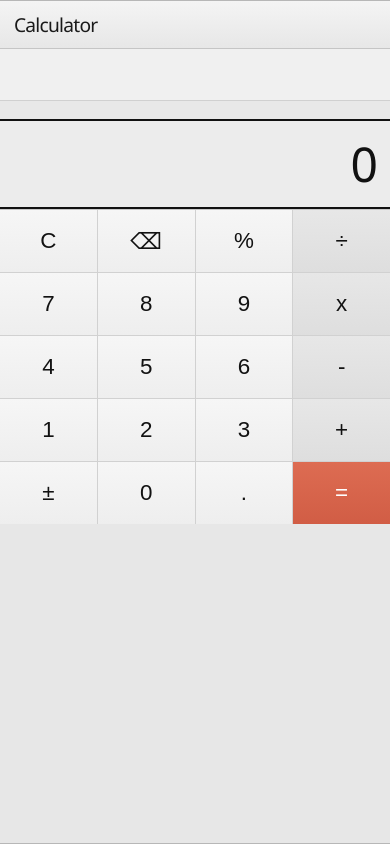
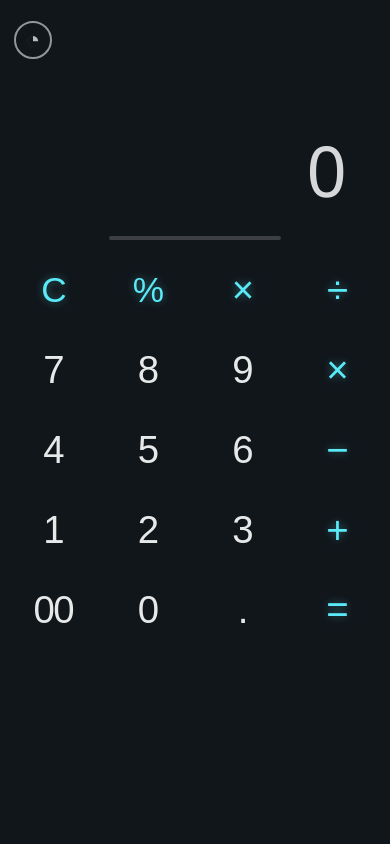
Before and after one commit to DinushaShashini/Calculator, a React (Vite) app: page / in a window 390 px wide. Built offline with nearby package versions, Linux system fonts and the light colour scheme.

Commit message:
adding icon to the history

```diff
--- a/src/App.css
+++ b/src/App.css
@@ -2,8 +2,8 @@
   min-height: 100vh;
   display: flex;
   justify-content: center;
-  align-items: flex-start;
-  background: #d3d3d3;
+  align-items: center;
+  background: #000000;
   font-family: "Segoe UI", Tahoma, sans-serif;
 }
 
@@ -11,20 +11,18 @@
   width: 100%;
   display: flex;
   justify-content: center;
-  padding: 40px 0 0;
-  box-sizing: border-box;
+  align-items: center;
+  min-height: 100vh;
+  background: #000000;
 }
 
 .Calculator {
-  width: min(820px, 92vw);
-  background: #e7e7e7;
-  border: 1px solid #b7b7b7;
-  border-radius: 10px 10px 0 0;
-  box-shadow: 0 8px 18px rgba(0, 0, 0, 0.08), inset 0 1px 0 rgba(255, 255, 255, 0.7);
+  width: min(100vw, 520px);
+  min-height: 100vh;
+  background: #11161b;
+  position: relative;
   overflow: hidden;
-  transform: scale(1.08);
-  transform-origin: top center;
-  position: relative;
+  box-sizing: border-box;
 }
 
 .shell {
@@ -38,46 +36,159 @@
   bottom: 0;
   width: 0;
   overflow: hidden;
-  background: linear-gradient(#f5f5f5, #ececec);
-  border-right: 1px solid #d0d0d0;
-  transition: width 0.25s ease, padding 0.25s ease, opacity 0.25s ease;
+  background: rgba(12, 15, 20, 0.98);
+  border-right: 1px solid rgba(255,255,255,0.08);
+  transition: width 0.25s ease, opacity 0.25s ease;
   display: flex;
   flex-direction: column;
-  gap: 8px;
   opacity: 0;
   padding: 0;
-  z-index: 3;
+  z-index: 5;
 }
 
 .sidebar-panel.open {
-  width: 260px;
-  padding: 16px 12px;
+  width: 280px;
   opacity: 1;
+  padding: 12px 12px 0;
 }
 
 .sidebar-topbar {
-  height: 52px;
+  height: 62px;
   display: flex;
   align-items: center;
   justify-content: flex-start;
-  padding-left: 8px;
-  border-bottom: 1px solid #d0d0d0;
+  padding-left: 10px;
+  border-bottom: 1px solid rgba(255,255,255,0.08);
 }
 
 .main-panel {
   position: relative;
   z-index: 1;
-  min-width: 0;
   width: 100%;
+  min-height: 100vh;
+  background: #11161b;
+}
+
+.top-strip {
+  display: flex;
+  align-items: center;
+  justify-content: flex-start;
+  gap: 22px;
+  height: 94px;
+  padding-left: 18px;
+}
+
+.menu-button {
+  display: inline-flex;
+  align-items: center;
+  justify-content: center;
+  width: 44px;
+  height: 44px;
+  font-size: 1.8rem;
+  color: rgba(255,255,255,0.7);
+  background: transparent;
+  border: 2px solid rgba(255,255,255,0.55);
+  border-radius: 50%;
+  cursor: pointer;
+  padding: 0;
+  line-height: 1;
+}
+
+.display-wrap {
+  min-height: 150px;
+  display: flex;
+  flex-direction: column;
+  justify-content: flex-end;
+  align-items: flex-end;
+  padding: 0 26px 18px 18px;
+}
+
+.display {
+  display: flex;
+  justify-content: flex-end;
+  align-items: flex-end;
+  width: 100%;
+  font-size: clamp(1.6rem, 4vw, 3.1rem);
+  line-height: 1.2;
+  color: rgba(255,255,255,0.92);
+  letter-spacing: -0.04em;
+  font-weight: 300;
+  text-align: right;
+  opacity: 0.9;
+}
+
+.result {
+  display: flex;
+  justify-content: flex-end;
+  align-items: center;
+  min-height: 40px;
+  font-size: clamp(2.6rem, 7vw, 5rem);
+  line-height: 1;
+  color: rgba(255,255,255,0.98);
+  text-align: right;
+  margin-top: 8px;
+  letter-spacing: -0.06em;
+  font-weight: 300;
+}
+
+.button-row-separator {
+  width: 44%;
+  height: 4px;
+  margin: 6px auto 14px;
+  border-radius: 999px;
+  background: rgba(255,255,255,0.18);
+}
+
+.buttons {
+  display: grid;
+  grid-template-columns: repeat(4, minmax(0, 1fr));
+  gap: 12px 16px;
+  padding: 0 18px 18px;
+  box-sizing: border-box;
+}
+
+.buttons button {
+  height: 92px;
+  border: none;
+  background: transparent;
+  color: rgba(255,255,255,0.9);
+  font-size: 3.1rem;
+  font-weight: 300;
+  cursor: pointer;
+  padding: 0;
+  border-radius: 0;
+  letter-spacing: -0.04em;
+  transition: opacity 0.12s ease, transform 0.12s ease;
+}
+
+.buttons button.operator,
+.buttons button.equal,
+.buttons button.btn-clear,
+.buttons button.btn-percent {
+  color: #5aeaf7;
+  text-shadow: 0 0 8px rgba(90, 234, 247, 0.4);
+}
+
+.buttons button:hover {
+  opacity: 0.9;
+}
+
+.buttons button:active {
+  transform: scale(0.98);
+}
+
+.buttons .btn-clear,
+.buttons .btn-percent {
+  font-size: 3rem;
 }
 
 .history-header {
-  font-size: 0.8rem;
+  font-size: 0.75rem;
   font-weight: 700;
-  letter-spacing: 0.12em;
+  letter-spacing: 0.18em;
   text-transform: uppercase;
-  color: #555;
-  padding: 4px 6px;
+  color: rgba(255,255,255,0.75);
+  padding: 12px 8px 8px;
 }
 
 .history-item,
@@ -85,293 +196,88 @@
   width: 100%;
   margin: 0;
   text-align: left;
-  background: #efefef;
-  border: 1px solid #d7d7d7;
-  border-radius: 8px;
-  padding: 10px 12px;
-  color: #1f1f1f;
-  font-size: 0.95rem;
+  background: transparent;
+  border: none;
+  border-bottom: 1px solid rgba(255,255,255,0.06);
+  border-radius: 0;
+  padding: 12px 6px;
+  color: rgba(255,255,255,0.9);
   box-sizing: border-box;
 }
 
 .history-item {
+  display: flex;
+  align-items: center;
+  justify-content: space-between;
+  gap: 14px;
   cursor: pointer;
 }
 
-.history-empty {
-  color: #666;
+.history-text {
+  display: flex;
+  flex-direction: column;
+  align-items: flex-start;
+  flex: 1;
+  min-width: 0;
 }
 
-.window-header {
-  display: flex;
-  align-items: center;
-  justify-content: space-between;
-  height: 62px;
-  padding: 0 18px 0 16px;
-  background: linear-gradient(#f4f4f4, #e7e7e7);
-  border-bottom: 1px solid #c5c5c5;
+.history-expression {
+  color: rgba(255,255,255,0.7);
+  font-size: 0.95rem;
 }
 
-.window-title {
-  font-size: 2rem;
-  font-weight: 500;
-  color: #1a1a1a;
+.history-result {
+  color: rgba(255,255,255,0.97);
+  font-size: 1.7rem;
   letter-spacing: -0.04em;
 }
 
-.window-controls {
-  display: flex;
-  align-items: center;
-  gap: 18px;
-  font-size: 1.5rem;
-  color: #1e1e1e;
-}
-
-.control {
-  display: inline-flex;
-  align-items: center;
-  justify-content: center;
-  width: 18px;
-  height: 18px;
-  line-height: 1;
-}
-
-.control.square {
-  font-size: 1.2rem;
-}
-
-.mode-bar {
-  display: flex;
-  align-items: center;
-  justify-content: flex-start;
-  height: 66px;
-  padding: 0 18px;
-  background: #f0f0f0;
-  border-bottom: 1px solid #d0d0d0;
-}
-
-.menu-button {
-  display: inline-flex;
-  align-items: center;
-  justify-content: center;
-  width: 42px;
-  height: 42px;
-  font-size: 2rem;
-  color: #202020;
-  cursor: pointer;
-  background: transparent;
-  border: none;
-  padding: 0;
-}
-
-.history-panel {
-  background: #f7f7f7;
-  border-bottom: 1px solid #d7d7d7;
-  padding: 12px 14px 16px;
-  display: flex;
-  flex-direction: column;
-  gap: 8px;
-}
-
-.history-header {
-  font-size: 0.9rem;
-  font-weight: 600;
-  text-transform: uppercase;
-  letter-spacing: 0.08em;
-  color: #555;
-}
-
-.history-item,
-.history-empty {
-  width: 100%;
-  text-align: left;
-  background: #eeeeee;
-  border: 1px solid #d9d9d9;
-  border-radius: 8px;
-  padding: 10px 12px;
-  color: #1f1f1f;
-  font-size: 0.95rem;
-}
-
-.history-item {
-  cursor: pointer;
+.history-operator {
+  color: #5aeaf7;
+  font-size: 1.9rem;
+  min-width: 20px;
+  text-align: center;
 }
 
 .history-empty {
-  color: #666;
+  color: rgba(255,255,255,0.6);
 }
 
-.display-wrap {
-  padding: 18px 0 0;
-  background: #e8e8e8;
-}
+@media (max-width: 540px) {
+  .Calculator {
+    width: 100vw;
+    min-height: 100vh;
+  }
 
-.display {
-  display: flex;
-  justify-content: flex-end;
-  align-items: center;
-  min-height: 150px;
-  padding: 0 24px;
-  background: #ececec;
-  border: 2px solid #111;
-  border-left: 0;
-  border-right: 0;
-  font-size: 5.9rem;
-  line-height: 1;
-  color: #111;
-  box-sizing: border-box;
-  letter-spacing: -0.04em;
-}
+  .top-strip {
+    height: 80px;
+    padding-left: 14px;
+  }
 
-.result {
-  display: flex;
-  justify-content: flex-end;
-  align-items: center;
-  padding: 10px 22px 0;
-  font-size: 1.2rem;
-  color: #303030;
-}
-
-.history {
-  display: none;
-}
-
-.buttons {
-  display: grid;
-  grid-template-columns: repeat(4, minmax(0, 1fr));
-  gap: 1px;
-  background: #d1d1d1;
-  border-top: 1px solid #c7c7c7;
-}
-
-.buttons button {
-  height: 98px;
-  border: none;
-  background: linear-gradient(#f6f6f6, #eeeeee);
-  color: #121212;
-  font-size: 2.3rem;
-  font-weight: 500;
-  cursor: pointer;
-  padding: 0;
-  border-radius: 0;
-  transition: transform 0.12s ease, filter 0.12s ease;
-}
-
-.buttons button.operator {
-  background: linear-gradient(#e7e7e7, #dedede);
-}
-
-.buttons button.equal {
-  background: linear-gradient(#dd6c52, #d15d45);
-  color: #fff;
-}
-
-.buttons button:hover {
-  filter: brightness(0.98);
-}
-
-.buttons button:active {
-  transform: translateY(1px);
-}
-
-@media (max-width: 1024px) {
-  .Calculator {
-    width: min(92vw, 760px);
-    transform: scale(1);
+  .menu-button {
+    width: 38px;
+    height: 38px;
+    font-size: 1.5rem;
   }
 
   .display {
-    min-height: 130px;
-    font-size: 5rem;
+    font-size: 4.4rem;
+    min-height: 84px;
+    padding-right: 20px;
   }
 
-  .buttons button {
-    height: 86px;
-    font-size: 2rem;
-  }
-}
-
-@media (max-width: 760px) {
-  .Calculator-container {
-    padding-top: 16px;
-  }
-
-  .Calculator {
-    width: min(94vw, 520px);
-  }
-
-  .window-header {
-    height: 54px;
-    padding: 0 14px;
-  }
-
-  .window-title {
-    font-size: 1.4rem;
-  }
-
-  .mode-bar {
-    height: 52px;
-    padding: 0 14px;
-  }
-
-  .menu-button {
-    width: 34px;
-    height: 34px;
-    font-size: 1.7rem;
-  }
-
-  .display {
-    min-height: 104px;
-    font-size: 3.8rem;
-    padding: 0 18px;
+  .buttons {
+    gap: 8px 12px;
+    padding: 0 12px 16px;
   }
 
   .buttons button {
     height: 72px;
-    font-size: 1.7rem;
+    font-size: 2.4rem;
+  }
+
+  .buttons .btn-clear,
+  .buttons .btn-percent {
+    font-size: 2.2rem;
   }
 }
-
-@media (max-width: 480px) {
-  .app {
-    align-items: stretch;
-    background: #d5d5d5;
-  }
-
-  .Calculator-container {
-    width: 100%;
-    padding: 0;
-  }
-
-  .Calculator {
-    width: 100vw;
-    min-height: 100vh;
-    border-radius: 0;
-    border-left: none;
-    border-right: none;
-    transform: none;
-  }
-
-  .window-header {
-    height: 48px;
-  }
-
-  .window-title {
-    font-size: 1.2rem;
-  }
-
-  .display {
-    min-height: 90px;
-    font-size: 3rem;
-    padding: 0 14px;
-  }
-
-  .buttons button {
-    height: 62px;
-    font-size: 1.4rem;
-  }
-
-  .sidebar-panel.open {
-    width: 220px;
-  }
-}
--- a/src/components/Calculator.jsx
+++ b/src/components/Calculator.jsx
@@ -19,14 +19,12 @@ function Calculator() {
       }
 
       const last = prev.slice(-1);
-
       if (["+", "-", "*", "/"].includes(last)) {
         return prev.slice(0, -1) + operator;
       }
 
       return prev + operator;
     });
-
     setResult("");
   };
 
@@ -35,70 +33,26 @@ function Calculator() {
       const parts = prev.split(/[+\-*/()]/);
       const currentNumber = parts[parts.length - 1];
 
-      if (currentNumber.includes(".")) {
-        return prev;
-      }
-
+      if (currentNumber.includes(".")) return prev;
       if (!prev || ["+", "-", "*", "/", "("].includes(prev.slice(-1))) {
         return prev + "0.";
       }
 
       return prev + ".";
     });
-
     setResult("");
   };
 
   const handlePercentage = () => {
     setExpression((prev) => {
       if (!prev) return "";
-
       const match = prev.match(/(\d+\.?\d*)$/);
-
       if (!match) return prev;
 
       const number = match[1];
       const percentage = Number(number) / 100;
-
       return prev.slice(0, prev.length - number.length) + percentage;
     });
-
-    setResult("");
-  };
-
-  const handleBracket = (bracket) => {
-    setExpression((prev) => prev + bracket);
-    setResult("");
-  };
-
-  const handlePlusMinus = () => {
-    setExpression((prev) => {
-      if (!prev) {
-        return "-";
-      }
-
-      const match = prev.match(/(\d+\.?\d*)$/);
-
-      if (!match) {
-        return prev;
-      }
-
-      const number = match[1];
-      const startIndex = prev.length - number.length;
-
-      if (startIndex === 0) {
-        return "-" + number;
-      }
-
-      const beforeNumber = prev.slice(0, startIndex);
-
-      if (beforeNumber.endsWith("-")) {
-        return beforeNumber.slice(0, -1) + number;
-      }
-
-      return beforeNumber + "-" + number;
-    });
-
     setResult("");
   };
 
@@ -107,17 +61,11 @@ function Calculator() {
     setResult("");
   };
 
-  const handleBackspace = () => {
-    setExpression((prev) => prev.slice(0, -1));
-    setResult("");
-  };
-
   const handleCalculate = () => {
     if (!expression) return;
 
     try {
       const answer = evaluate(expression);
-
       if (!Number.isFinite(answer)) {
         setResult("Cannot divide by zero");
         return;
@@ -129,7 +77,7 @@ function Calculator() {
 
       setResult(formattedAnswer);
       setHistory((prev) => [{ expression, result: formattedAnswer }, ...prev]);
-    } catch (error) {
+    } catch {
       setResult("Invalid expression");
     }
   };
@@ -137,6 +85,13 @@ function Calculator() {
   const handleHistoryClick = (item) => {
     setExpression(item.expression);
     setResult(item.result);
+  };
+
+  const getHistoryOperator = (expressionText) => {
+    if (!expressionText) return "=";
+    const operators = ["+", "-", "*", "/"];
+    const found = [...expressionText].reverse().find((char) => operators.includes(char));
+    return found || "=";
   };
 
   const handleButtonClick = (value) => {
@@ -149,30 +104,23 @@ function Calculator() {
       case "C":
         handleClear();
         break;
-      case "⌫":
-        handleBackspace();
-        break;
       case "%":
         handlePercentage();
         break;
-      case "/":
-      case "x":
-        handleOperator(value === "x" ? "*" : "/");
+      case "÷":
+        handleOperator("/");
+        break;
+      case "×":
+        handleOperator("*");
         break;
       case "+":
       case "-":
       case "*":
+      case "/":
         handleOperator(value);
         break;
       case ".":
         handleDecimal();
-        break;
-      case "(":
-      case ")":
-        handleBracket(value);
-        break;
-      case "±":
-        handlePlusMinus();
         break;
       case "=":
         handleCalculate();
@@ -188,14 +136,19 @@ function Calculator() {
         <div className={`sidebar-panel ${isHistoryOpen ? "open" : ""}`}>
           <div className="sidebar-topbar">
             <button className="menu-button" onClick={() => setIsHistoryOpen((prev) => !prev)} aria-label="Toggle history">
-              ≡
+              ◔
             </button>
           </div>
+
           <div className="history-header">History</div>
           {history.length > 0 ? (
             history.map((item, index) => (
               <button key={`${item.expression}-${index}`} className="history-item" onClick={() => handleHistoryClick(item)}>
-                {item.expression} = {item.result}
+                <div className="history-text">
+                  <span className="history-expression">{item.expression}</span>
+                  <span className="history-result">{item.result}</span>
+                </div>
+                <span className="history-operator">{getHistoryOperator(item.expression)}</span>
               </button>
             ))
           ) : (
@@ -204,42 +157,44 @@ function Calculator() {
         </div>
 
         <div className="main-panel">
-          <div className="window-header">
-            <div className="window-title">Calculator</div>
+          <div className="top-strip">
+            <button className="menu-button" onClick={() => setIsHistoryOpen((prev) => !prev)} aria-label="Toggle history">
+              ◔
+            </button>
           </div>
 
-          <div className="mode-bar" />
+          <div className="display-wrap">
+            <div className="display">{expression || "0"}</div>
+            {result && <div className="result">= {result}</div>}
+          </div>
 
-          <div className="display-wrap">
-          <div className="display">{expression || "0"}</div>
-          {result && <div className="result">= {result}</div>}
-        </div>
+          <div className="button-row-separator" />
 
           <div className="buttons">
-            <button onClick={() => handleButtonClick("C")}>C</button>
-            <button onClick={() => handleButtonClick("⌫")}>⌫</button>
-            <button onClick={() => handleButtonClick("%")}>%</button>
-            <button className="operator" onClick={() => handleButtonClick("/")}>÷</button>
+            <button className="btn-clear" onClick={() => handleButtonClick("C")}>C</button>
+            <button className="btn-percent" onClick={() => handleButtonClick("%")}>%</button>
+            <button className="operator" onClick={() => handleButtonClick("×")}>×</button>
+            <button className="operator" onClick={() => handleButtonClick("÷")}>÷</button>
 
             <button onClick={() => handleButtonClick("7")}>7</button>
             <button onClick={() => handleButtonClick("8")}>8</button>
             <button onClick={() => handleButtonClick("9")}>9</button>
-            <button className="operator" onClick={() => handleButtonClick("x")}>x</button>
+            <button className="operator" onClick={() => handleButtonClick("×")}>×</button>
 
             <button onClick={() => handleButtonClick("4")}>4</button>
             <button onClick={() => handleButtonClick("5")}>5</button>
             <button onClick={() => handleButtonClick("6")}>6</button>
-            <button className="operator" onClick={() => handleButtonClick("-")}>-</button>
+            <button className="operator" onClick={() => handleButtonClick("-")}>−</button>
 
             <button onClick={() => handleButtonClick("1")}>1</button>
             <button onClick={() => handleButtonClick("2")}>2</button>
             <button onClick={() => handleButtonClick("3")}>3</button>
             <button className="operator" onClick={() => handleButtonClick("+")}>+</button>
 
-            <button onClick={() => handleButtonClick("±")}>±</button>
+            <button onClick={() => handleButtonClick("0")}>00</button>
             <button onClick={() => handleButtonClick("0")}>0</button>
             <button onClick={() => handleButtonClick(".")}>.</button>
-            <button className="equal" onClick={() => handleButtonClick("=")}>=</button>
+            <button className="equal" onClick={() => handleButtonClick("=")}> = </button>
           </div>
         </div>
       </div>
```
